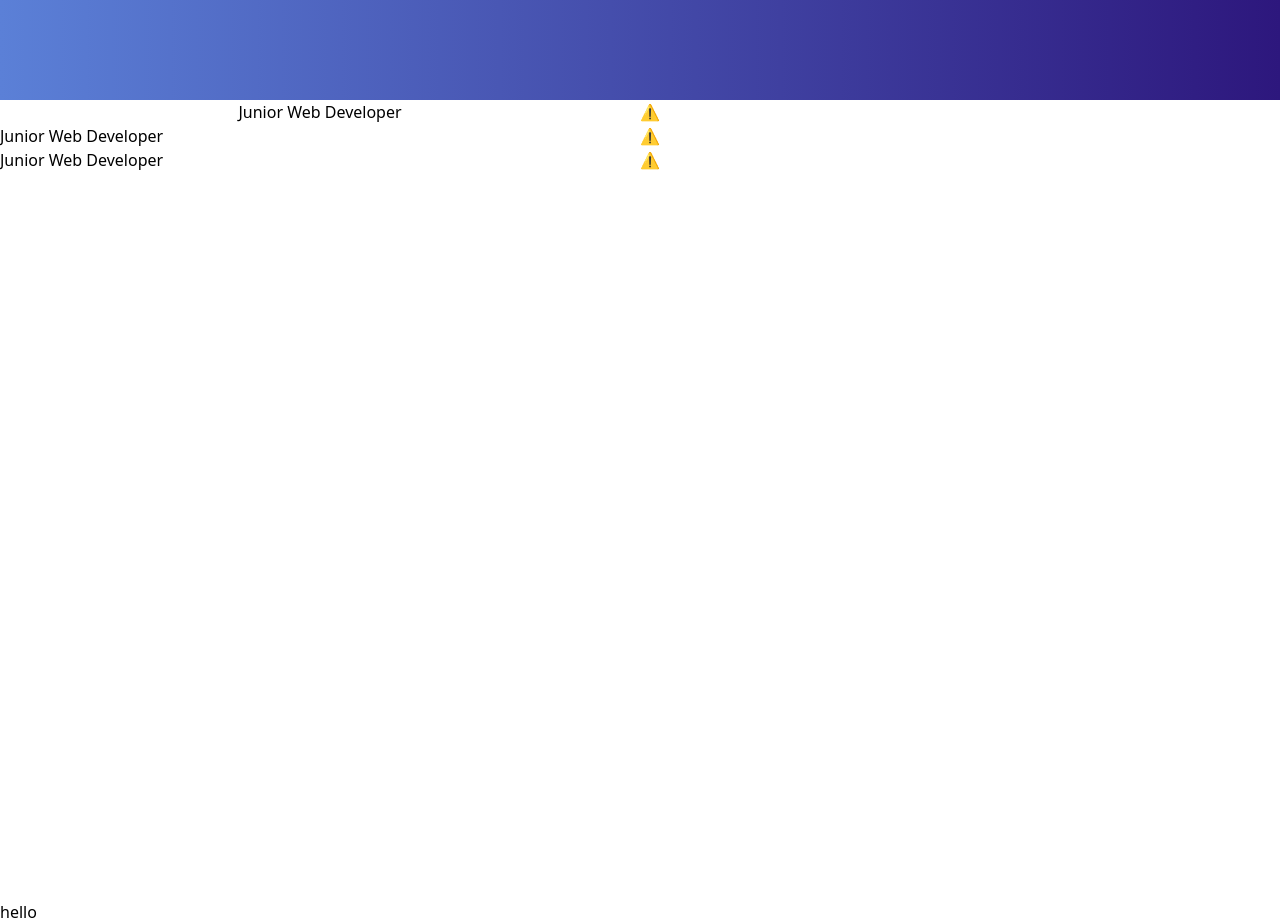
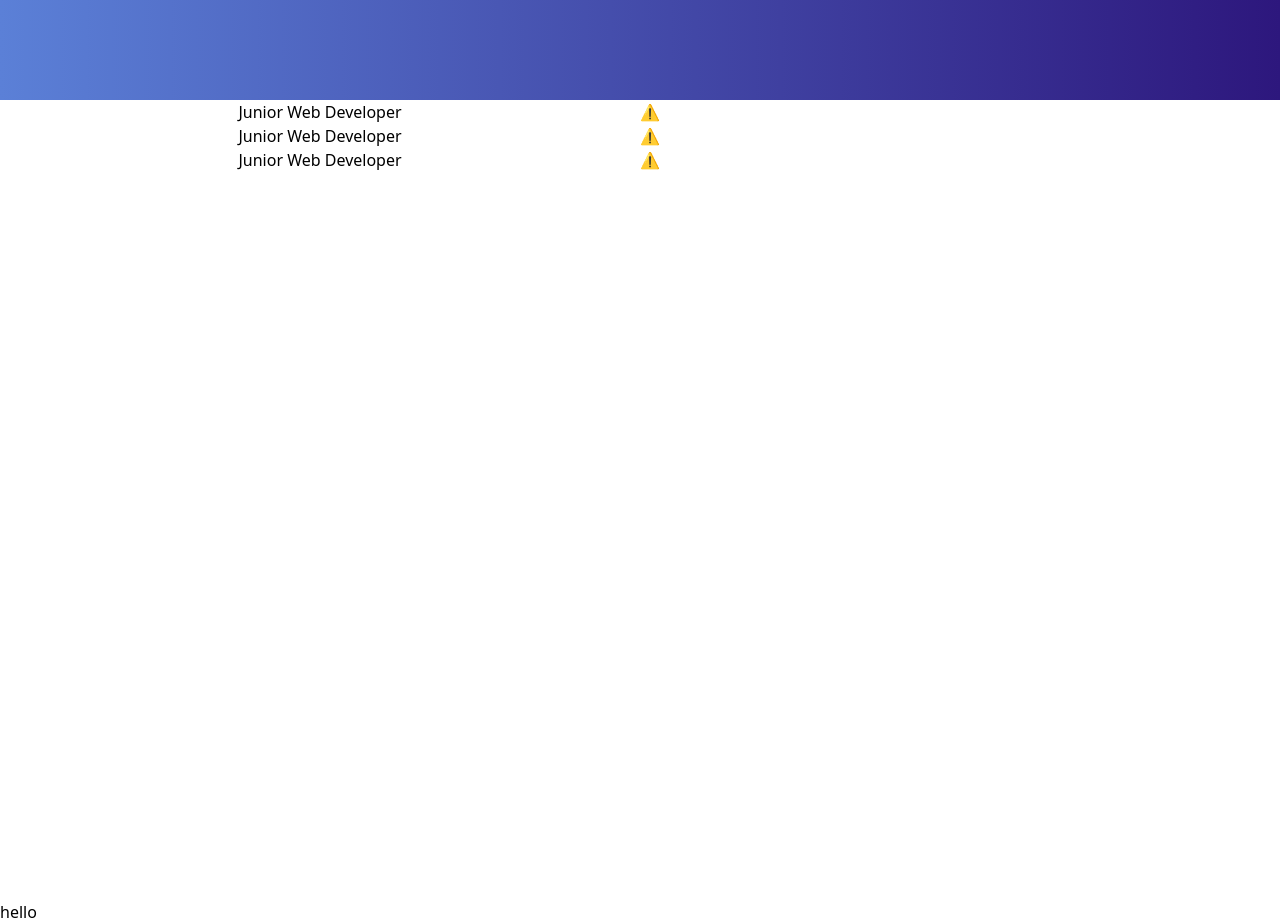
Before and after one commit to DC-21/port, a React (Vite) app: page / in a window 1280 px wide. Shown: the part 780-1701 px from the top of the page. Built offline with nearby package versions, Linux system fonts and the light colour scheme; no server answers.

Commit message:
first commit

```diff
--- a/src/components/Navbar.jsx
+++ b/src/components/Navbar.jsx
@@ -18,7 +18,7 @@ const Navbar = () => {
   };
 
   const handleServices = () => {
-    const Services = document.getElementById('services');
+    const services = document.getElementById('services');
     if(services) {
         services.scrollIntoView({ behavior: 'smooth'});
         setOpen(!open)
--- a/src/components/Services.jsx
+++ b/src/components/Services.jsx
@@ -17,12 +17,12 @@ const Services = () => {
             loop
             src="https://assets1.lottiefiles.com/packages/lf20_w51pcehl.json"
             style={{ maxWidth: '600px', width: '50%', height: '50%' }}
-            className="z-10 hover:-translate-y-4 transition-all ease-in-out duration-300 cursor-pointer"
+            className="z-10 hover:-translate-y-4 transition-all ease-in-out duration-300 cursor-pointer text-center"
           />
          </div>
           </div>
           <div className="w-full flex">
-          <div className="w-1/2 h-1/3">
+          <div className="w-1/2 h-1/3 text-center">
          <p>Junior Web Developer</p>
          </div>
          <div className="w-1/2">
@@ -36,7 +36,7 @@ const Services = () => {
          </div>
          </div>
          <div className="w-full flex">
-          <div className="w-1/2 h-1/3">
+          <div className="w-1/2 h-1/3 text-center">
          <p>Junior Web Developer</p>
          </div>
          <div className="w-1/2">
```
